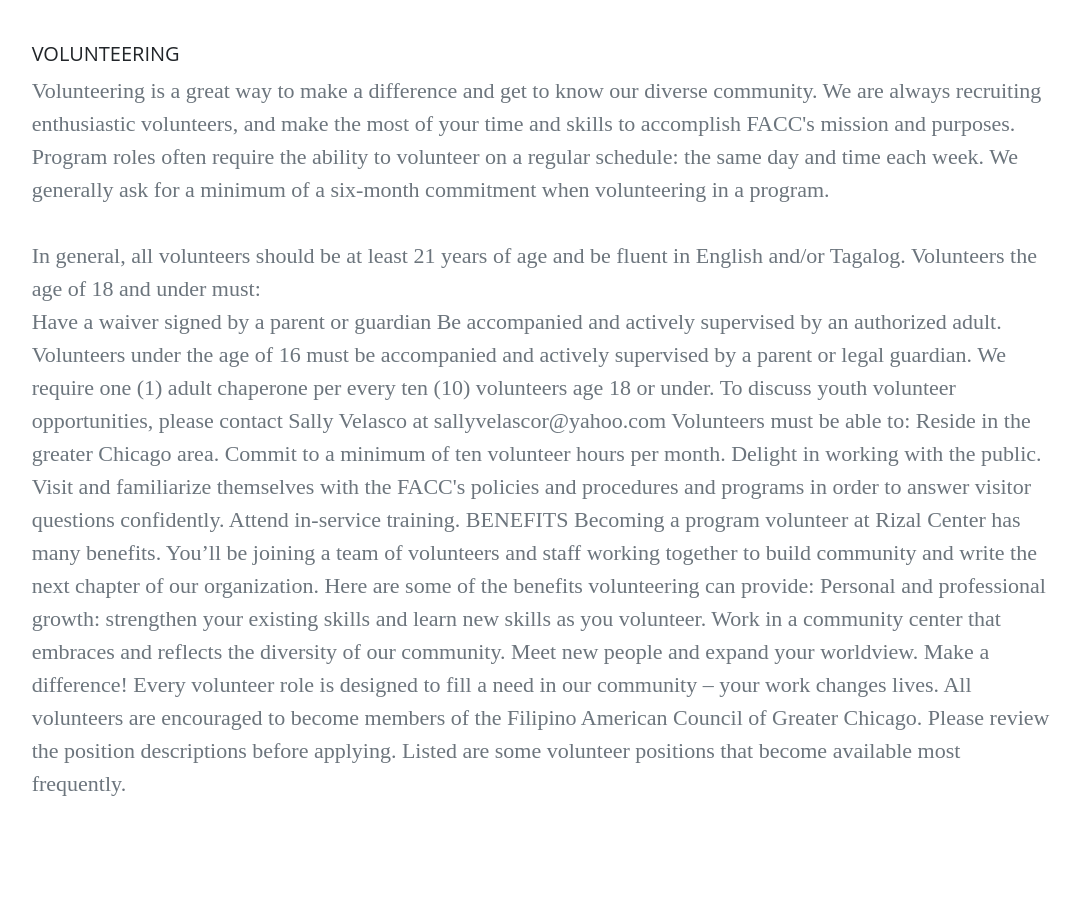
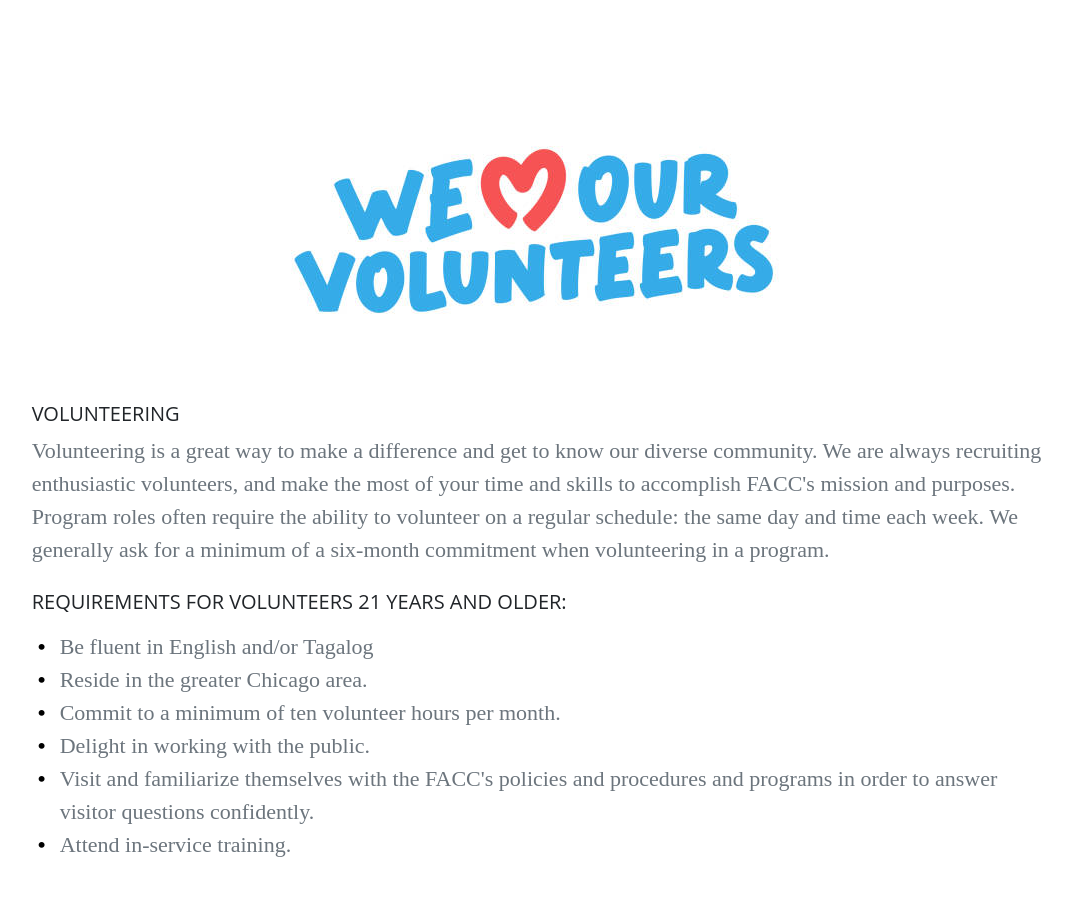
Before and after one commit to dylmwrig/rizal-center-website, a Gatsby site: page /volunteer in a window 1280 px wide. Shown: the part 220-1126 px from the top of the page, without its empty margins (99-1178 px from the left). Built offline with nearby package versions, Linux system fonts and the light colour scheme; Gatsby itself is replaced by a stand-in of ours.

Commit message:
Volunteer page is mostly in place

```diff
--- a/src/components/style.scss
+++ b/src/components/style.scss
@@ -37,15 +37,36 @@
     font-size:18px;
 }
 
+//volunteer
+.volunteer > p{
+    color: $text-muted;
+}
+.volunteer > ul{
+    padding-left:40px;
+}
 
+.volunteer > ul, .volunteer > div > div > ul{
+    list-style: none;
+    color: $text-muted;
+}
+
+//all this just to allow muted text w/ regular bullets
+.volunteer > ul > li::before, .volunteer > div > div > ul > li::before{
+    content: "\2022";
+    color: black !important;
+    font-weight: bold;
+    display: inline-block;
+    width: 1em;
+    margin-left: -1em;
+}
+
+// COMPONENTS
 //slideshow
 #slideLabel {
     background-color: #fef1e8;
     font-family: "Playfair Display";
     font-size:50px;
 }
-
-// COMPONENTS
 // navbar
 .navbar {
     //background-color: #f9cb0e !important;
--- a/src/pages/volunteer.js
+++ b/src/pages/volunteer.js
@@ -1,4 +1,7 @@
 import * as React from "react"
+
+import volImg from "../images/volunteer.jpg"
+import volImg2 from "../images/volunteer2.jpg"
 
 import "../components/style.scss"
 import Layout from "../components/layout"
@@ -6,47 +9,54 @@
 
 const VolunteerOpportunities = () => (
   <Layout>
-    <div class="container my-5 text-start">
-      <div class="row">
+    <div class="container my-5 ">
+      <img class="text-center" src={volImg2} alt="We love our volunteers!"/>
+      <div class="row volunteer text-start">
         <h5>VOLUNTEERING</h5>
-        <p class="fw-light text-muted">
+        <p>
 Volunteering is a great way to make a difference and get to know our diverse community. We are always recruiting enthusiastic volunteers, and make the most of your time and skills to accomplish FACC's mission and purposes.<br/>
-Program roles often require the ability to volunteer on a regular schedule: the same day and time each week. We generally ask for a minimum of a six-month commitment when volunteering in a program.<br/><br/>
-In general, all volunteers should be at least 21 years of age and be fluent in English and/or Tagalog.  Volunteers the age of 18 and under must:<br/>
-Have a waiver signed by a parent or guardian
-Be accompanied and actively supervised by an authorized adult.
-Volunteers under the age of 16 must be accompanied and actively supervised by a parent or legal guardian.
-We require one (1) adult chaperone per every ten (10) volunteers age 18 or under.
+Program roles often require the ability to volunteer on a regular schedule: the same day and time each week. We generally ask for a minimum of a six-month commitment when volunteering in a program.<br/>
+        </p>
+        <h5 class="py-2">REQUIREMENTS FOR VOLUNTEERS 21 YEARS AND OLDER:</h5>
+        <ul>
+          <li>Be fluent in English and/or Tagalog</li>
+          <li>Reside in the greater Chicago area.</li>
+          <li>Commit to a minimum of ten volunteer hours per month.</li>
+          <li>Delight in working with the public.</li>
+          <li>Visit and familiarize themselves with the FACC's policies and procedures and programs in order to answer visitor questions confidently.</li>
+          <li>Attend in-service training.</li><br/>
+        </ul>
 
+        <h5 class="pb-2">ADDITIONAL REQUIREMENTS FOR VOLUNTEERS 18 YEARS AND YOUNGER:</h5>
+        <div class="row pb-3">
+          <div class="col-4">
+            <img src={volImg} alt="Boy Scouts Volunteering Opportunity"/>
+          </div>
+          <div class="col-8">
+            <ul>
+              <li>Have a waiver signed by a parent or guardian</li>
+              <li>Be accompanied and actively supervised by an authorized adult.</li>
+              <li>Volunteers under the age of 16 must be accompanied and actively supervised by a parent or legal guardian.</li>
+              <li>We require one (1) adult chaperone per every ten (10) volunteers age 18 or under.</li>
+            </ul>
+            <p class="text-muted">
+              To discuss youth volunteer opportunities, please contact Sally Velasco at sallyvelascor@yahoo.com.<br/><br/>
+            </p>
+          </div>
+        </div>
 
-To discuss youth volunteer opportunities, please contact Sally Velasco at sallyvelascor@yahoo.com
-
-
-Volunteers must be able to:
-
-Reside in the greater Chicago area.
-Commit to a minimum of ten volunteer hours per month.
-Delight in working with the public.
-Visit and familiarize themselves with the FACC's policies and procedures and programs in order to answer visitor questions confidently.
-Attend in-service training.
-
-
-BENEFITS
-
-Becoming a program volunteer at Rizal Center has many benefits. You’ll be joining a team of volunteers and staff working together to build community and write the next chapter of our organization. Here are some of the benefits volunteering can provide:
-
-
-
-Personal and professional growth: strengthen your existing skills and learn new skills as you volunteer.
-Work in a community center that embraces and reflects the diversity of our community. Meet new people and expand your worldview.
-Make a difference! Every volunteer role is designed to fill a need in our community – your work changes lives.
-
-
- All volunteers are encouraged to become members of the Filipino American Council of Greater Chicago.
-
-
-
-Please review the position descriptions before applying. Listed are some volunteer positions that become available most frequently.
+        <h5>BENEFITS</h5>
+        <p>
+Becoming a program volunteer at Rizal Center has many benefits. You’ll be joining a team of volunteers and staff working together to build community and write the next chapter of our organization. Here are some of the benefits volunteering can provide:<br/>
+        </p>
+        <ul>
+          <li>Personal and professional growth: strengthen your existing skills and learn new skills as you volunteer.</li>
+          <li>Work in a community center that embraces and reflects the diversity of our community. Meet new people and expand your worldview.</li>
+          <li>Make a difference! Every volunteer role is designed to fill a need in our community – your work changes lives.</li>
+        </ul>
+        <p>
+          All volunteers are encouraged to become members of the Filipino American Council of Greater Chicago.
+          Please review the position descriptions before applying. Listed are some volunteer positions that become available most frequently.
         </p>
       </div>
     </div>
```
Also changed, not shown: src/pages/jose-rizal.js (+6 -4 lines), src/images/volunteer.jpg (added), src/images/volunteer2.jpg (added).
